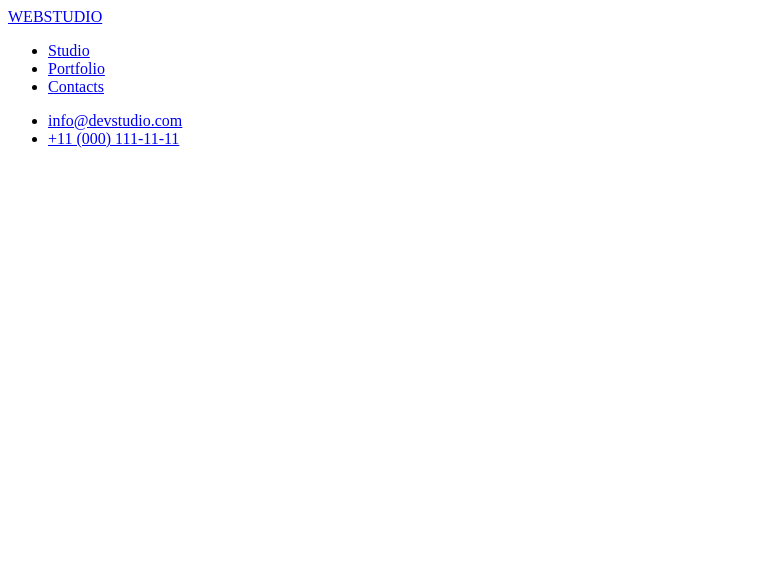
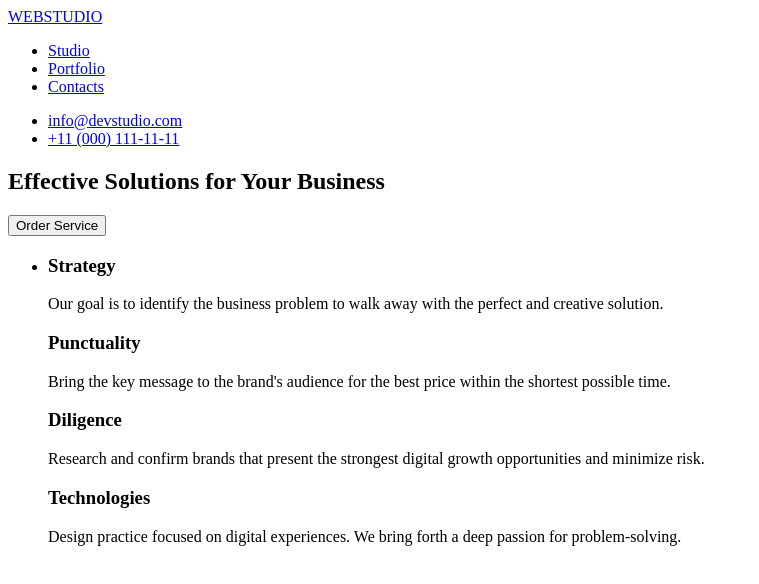
Before and after one commit to Arina-M/goit-markup-hw-01, a plain HTML site: page index.html in a window 1280 px wide. Shown: the whole page, without its empty margins (0-759 px from the left). Drawn offline with Linux system fonts and the light colour scheme.

Commit message:
banner & advantages

```diff
--- a/index.html
+++ b/index.html
@@ -13,9 +13,9 @@
             <div><a href="/">WEBSTUDIO</a></div>
             <!-- nav menu -->
             <ul>
-                <li><a href="#">Studio</a></li>
-                <li><a href="#">Portfolio</a></li>
-                <li><a href="#">Contacts</a></li>
+                <li><a href="#studio">Studio</a></li>
+                <li><a href="#portfolio">Portfolio</a></li>
+                <li><a href="#contacts">Contacts</a></li>
             </ul>
         </nav>
 
@@ -26,5 +26,42 @@
         </ul>
 
     </header>
+
+    <main>
+        <!-- banner -->
+        <section>
+            <h1>Effective Solutions for Your Business</h1>
+            <button type="button">Order Service</button>
+        </section>
+
+        <!-- advantages section -->
+        <section>
+            <ul>
+                <li>
+                    <div>
+                        <h3>Strategy</h3>
+                        <p>Our goal is to identify the business problem to walk away with the perfect and creative solution. </p>
+                    </div>
+                    <div>
+                        <h3>Punctuality</h3>
+                        <p>Bring the key message to the brand's audience for the best price within the shortest possible time.</p>
+                    </div>
+                    <div>
+                        <h3>Diligence</h3>
+                        <p>Research and confirm brands that present the strongest digital growth opportunities and minimize risk.</p>
+                    </div>
+                    <div>
+                        <h3>Technologies</h3>
+                        <p>Design practice focused on digital experiences. We bring forth a deep passion for problem-solving.</p>
+                    </div>
+                </li>
+            </ul>
+        </section>
+    </main>
+
+    <footer>
+
+    </footer>
 </body>
+
 </html>
```
